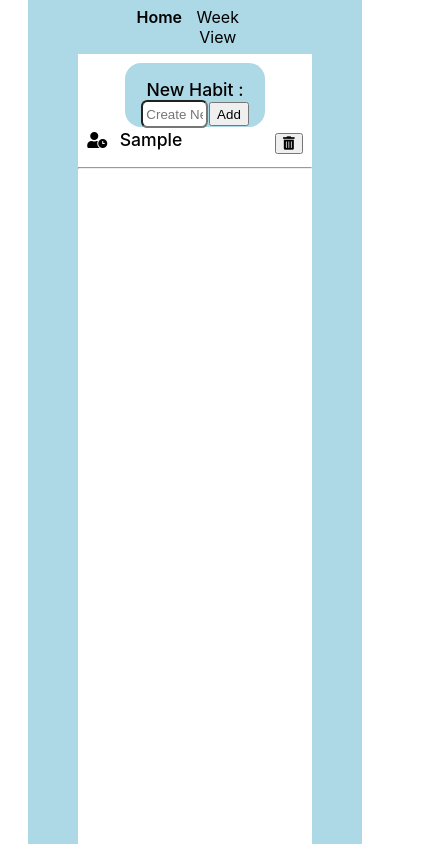
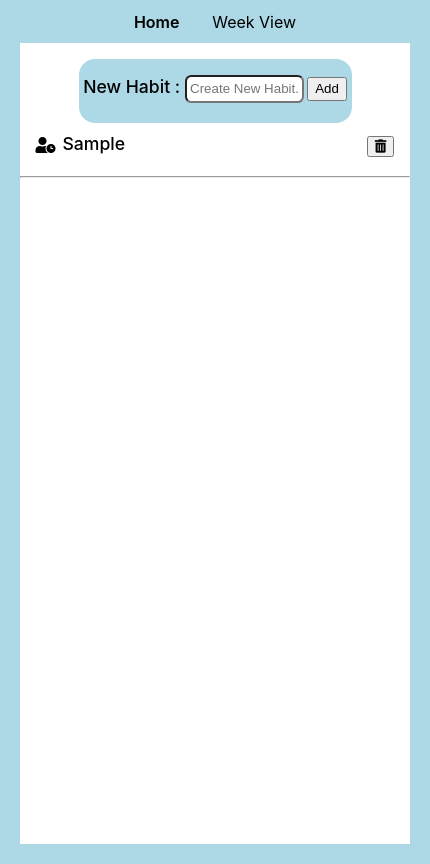
Before and after one commit to divya-ninja/habit-tracker, a React (Create React App) app: page / in a window 390 px wide. Both pictures are taken after typing "Sample" into the empty fields and a click on the button "Add". Shown: the whole page, 430 px wide, since content can reach past the window. Built offline with nearby package versions, Linux system fonts and the light colour scheme.

Commit message:
final commit

```diff
--- a/package.json
+++ b/package.json
@@ -1,6 +1,5 @@
 {
   "name": "habit-tracker",
-  "homepage": "https://divya-ninja.github.io/habit-tracker/",
   "version": "0.1.0",
   "private": true,
   "dependencies": {
@@ -22,8 +21,6 @@
   },
   "scripts": {
     "start": "react-scripts start",
-    "predeploy": "npm run build",
-    "deploy": "gh-pages -d build",
     "build": "react-scripts build",
     "test": "react-scripts test",
     "eject": "react-scripts eject"
--- a/src/components/Habit.js
+++ b/src/components/Habit.js
@@ -22,7 +22,7 @@ class Habit extends Component{
         return(
             <div>
                 <div className='flex-display habit'>
-                    <div className='flex-display'>
+                    <div className='description'>
                         <i className="fas fa-user-clock"></i>
                         {/* description of the habit */}
                         <li id="list-item">{this.props.description}</li>
--- a/src/components/WeekView.js
+++ b/src/components/WeekView.js
@@ -6,42 +6,20 @@ import { v4 as uuid } from 'uuid';
 class WeekView extends Component{
     constructor(props){
         super(props);
-
+        // Getting the state of the habits from the store and setting the initial state with it
         this.state = {
-          habits: []
+            currentHabits: store.getState()
         }
 
+        // function binding
         this.rerenderWeekView = this.rerenderWeekView.bind(this);
-    }
-
-    // Getting the state of the habits from the local storage and setting the initial state with it
-    componentDidMount(){
-        let state = localStorage.getItem('habits');
-
-        if(state === null){
-            localStorage.setItem('habits', JSON.stringify(new Array(0)));
-
-        }
-        if(state !== null && state !== []){
-            this.setState({
-                habits: JSON.parse(state)
-            });
-        }
     }
 
     // rerendering the component whenever the state of a child component changes
     rerenderWeekView(){
-        let state = localStorage.getItem('habits');
-
-        if(state === null){
-            localStorage.setItem('habits', JSON.stringify(new Array(0)));
-
-        }
-        if(state !== null && state !== []){
-            this.setState({
-                habits: JSON.parse(state)
-            });
-        }
+        this.setState({
+            currentHabits: store.getState()
+        });
     }
 
     render(){
@@ -53,7 +31,7 @@ class WeekView extends Component{
                 </div>
                 <ul style={{listStyleType: "none", marginBlockStart: "0px", paddingInlineStart: "0px"}}>
                     {/* Mapping over the list of habits and creating a week component for each habit */}
-                    {this.state.habits.map(habit => (
+                    {this.state.currentHabits.map(habit => (
                         <Week
                             description={habit.description}
                             key={uuid()}
--- a/src/index.js
+++ b/src/index.js
@@ -3,13 +3,13 @@ import ReactDOM from 'react-dom';
 import './index.css';
 import App from './components/App';
 import reportWebVitals from './reportWebVitals';
-import {HashRouter} from 'react-router-dom';
+import {BrowserRouter} from 'react-router-dom';
 
 
 ReactDOM.render(
-  <HashRouter basename={process.env.PUBLIC_URL}>
+  <BrowserRouter basename={process.env.PUBLIC_URL}>
     <App />
-  </HashRouter>,
+  </BrowserRouter>,
   document.getElementById('root')
 );
 
--- a/src/styles/App.css
+++ b/src/styles/App.css
@@ -23,3 +23,12 @@
 .active{
   font-weight: 600;
 }
+
+@media screen and (max-width: 800px){
+	.App{
+    width: 100vw;
+    border-left: 20px solid lightblue;
+    border-right: 20px solid lightblue;
+    border-bottom: 20px solid lightblue;;
+  }
+}
--- a/src/styles/Habit.css
+++ b/src/styles/Habit.css
@@ -4,12 +4,36 @@
 }
 
 .habit{
-    padding: 2% 4%;
+    padding: 3% 4%;
+    text-align: left;
+}
+
+.description{
+    width: 50%;
 }
 
 #list-item{
-    margin-left: 15%;
-    margin-top: -4%;
+    margin-left: 10%;
+    margin-top: -5%;
     font-size: 1.1rem;
     font-weight: 500;
+    position: relative;
 }
+
+@media screen and (max-width: 900px){
+    #list-item{
+        margin-left: 15%;
+        margin-top: -9%;
+        font-size: 1.1rem;
+        font-weight: 500;
+    }
+}
+
+@media screen and (max-width: 800px){
+    #list-item{
+        margin-left: 15%;
+        margin-top: -12%;
+        font-size: 1.1rem;
+        font-weight: 500;
+    }
+}
--- a/src/styles/HabitForm.css
+++ b/src/styles/HabitForm.css
@@ -23,3 +23,10 @@ input{
 #add-btn{
     height: 1.5rem;
 }
+
+@media screen and (max-width: 800px){
+  #form{
+    width: 70%;
+    margin: auto;
+  }
+}
```
Also changed, not shown: firebase.json (added), 1 other file (tests, documents, lock files or other folders).
